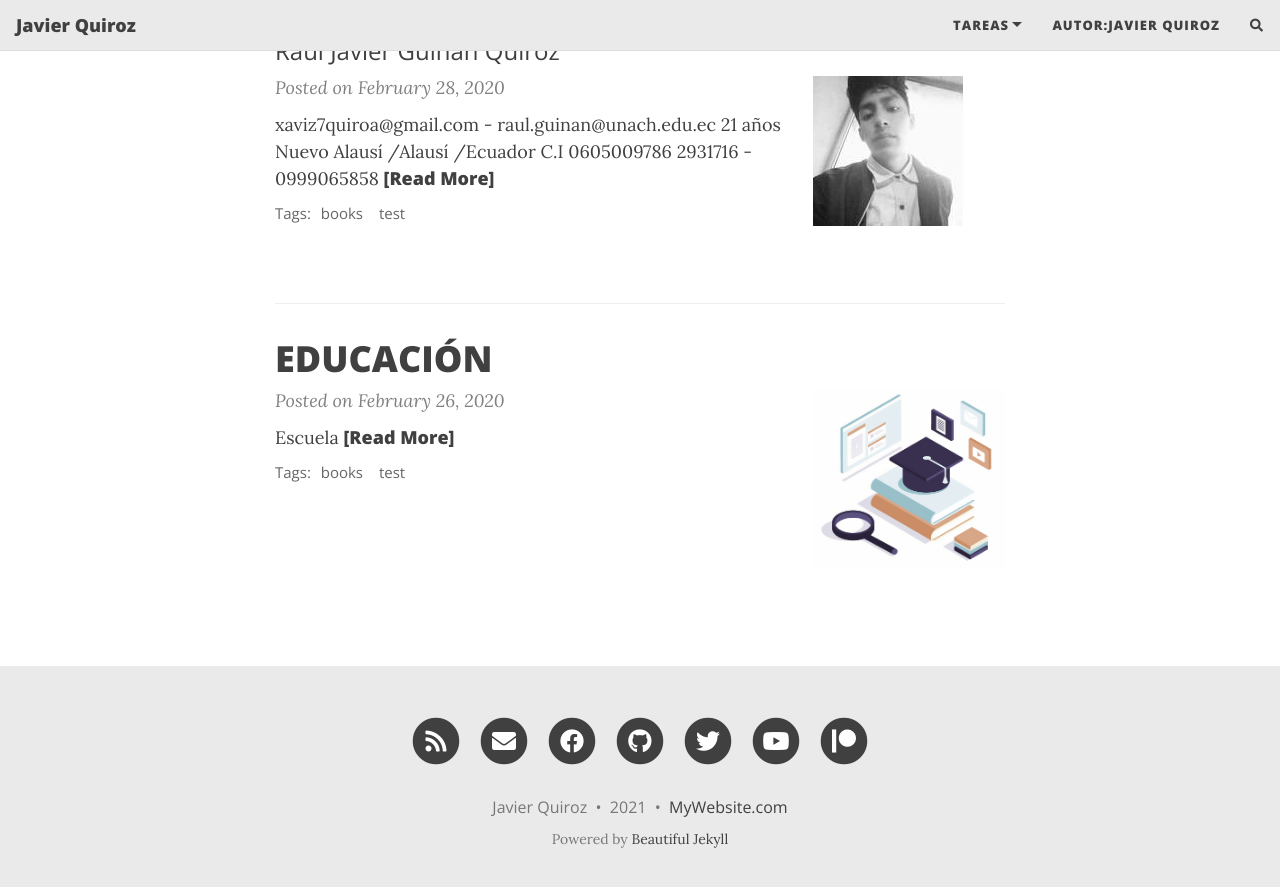
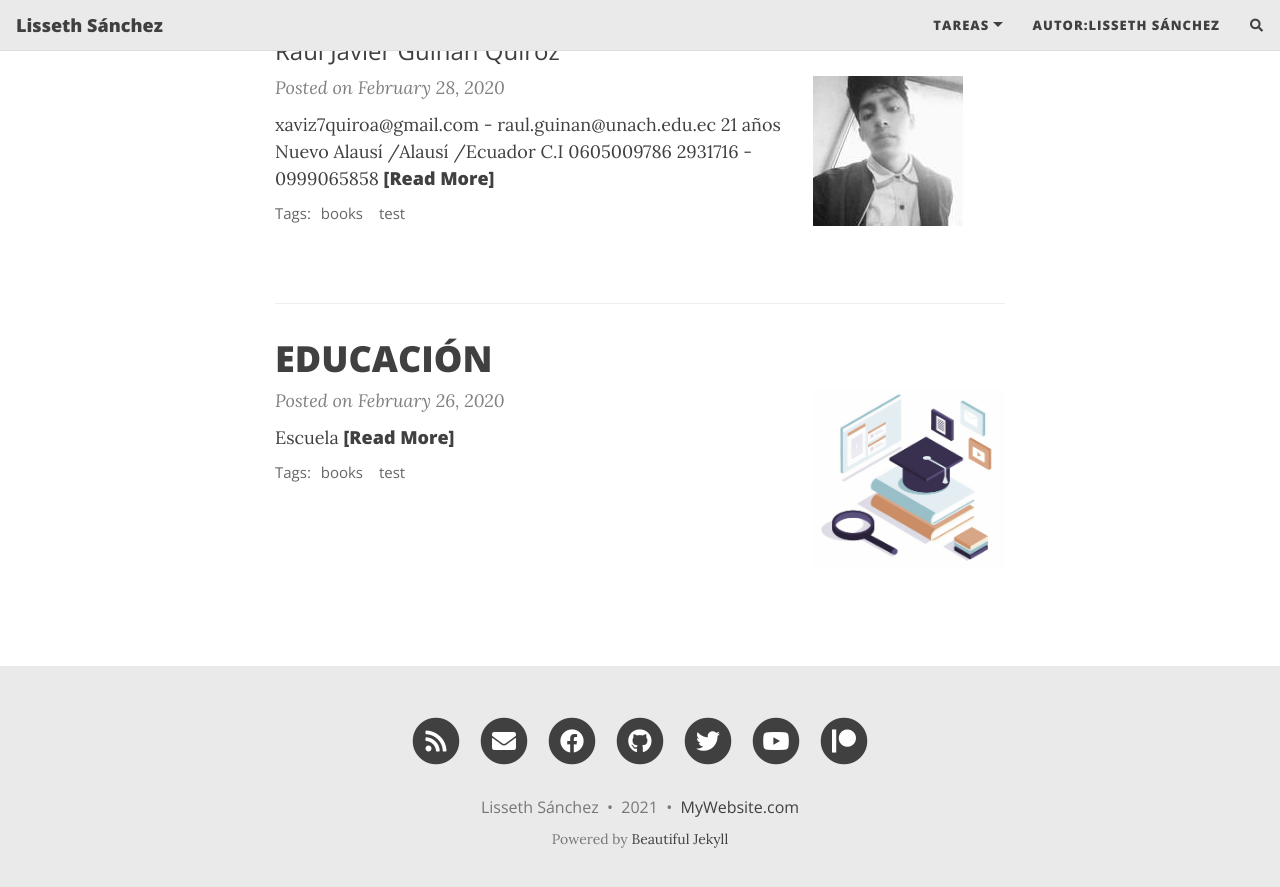
Before and after one commit to Slisseth/Slisseth.github.io, a Jekyll site: the page built from index.html, in a window 1280 px wide and 900 px high, scrolled down 743 px. Shown: the top 887 px of the window. Built offline with Jekyll 4.4.1, drawn with Linux system fonts in a browser that asks for light colours; nearby versions of some CDN libraries; the list of posts is cut into pages by our own code; comment, search, counter and statistics services are not loaded.

Commit message:
Update _config.yml

```diff
--- a/_config.yml
+++ b/_config.yml
@@ -6,17 +6,17 @@
 # --- Required options --- #
 
 # Name of website
-title: Javier Quiroz
+title: Lisseth Sánchez
 
 # Your name to show in the footer
-author: Javier Quiroz
+author: Lisseth Sánchez
 
 # --- List of links in the navigation bar --- #
 
 navbar-links:
   TAREAS:
     - Resumen : "https://view.genial.ly/61a3a80ad7ae3c0d78f4dc8f/presentation-presentacion-asignatura"
-  Autor:Javier Quiroz: "https://view.genial.ly/5efd4ac332d4b00d7d09045d/horizontal-infographic-diagrams-educacion"
+  Autor:Lisseth Sánchez: "https://view.genial.ly/5efd4ac332d4b00d7d09045d/horizontal-infographic-diagrams-educacion"
 
 # --- Logo --- #
 avatar: "/assets/img/j-q.jpg"
```
